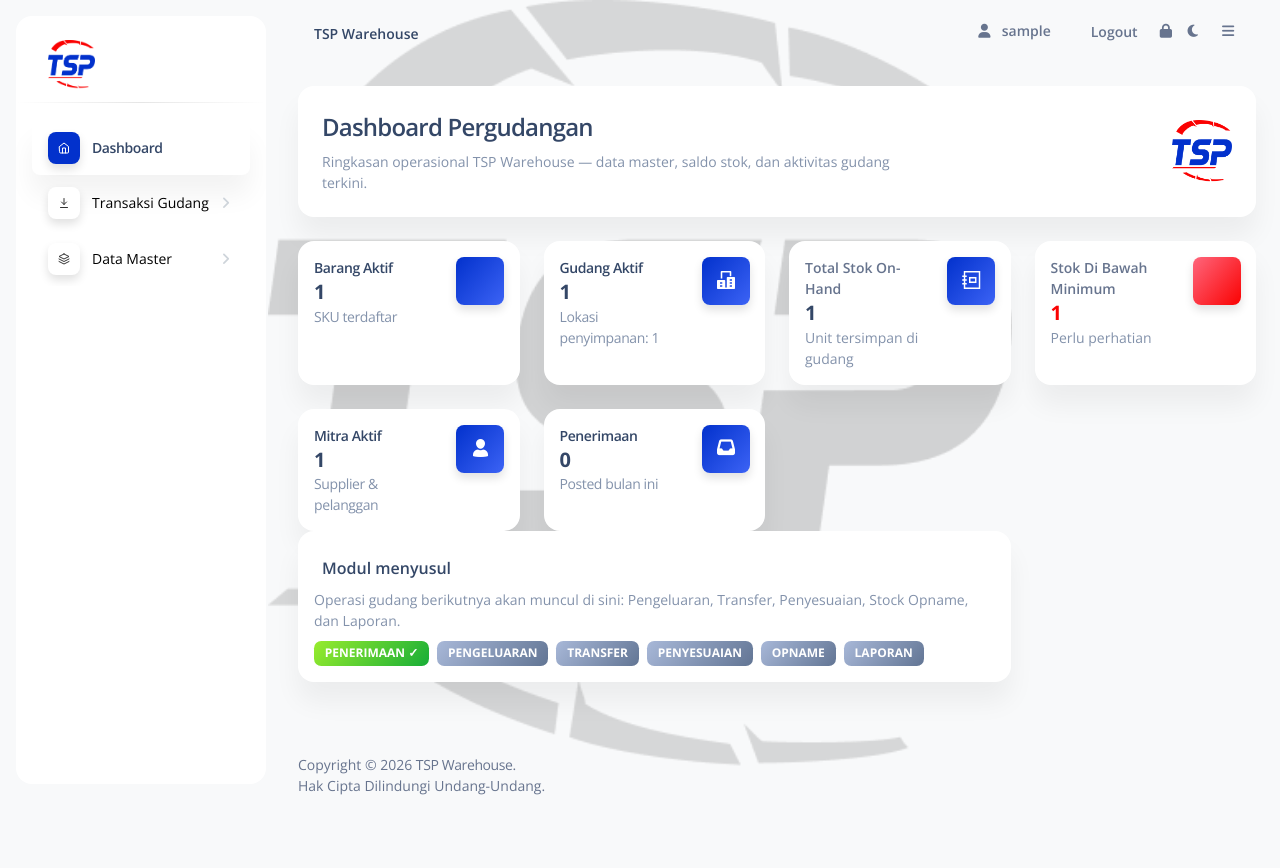
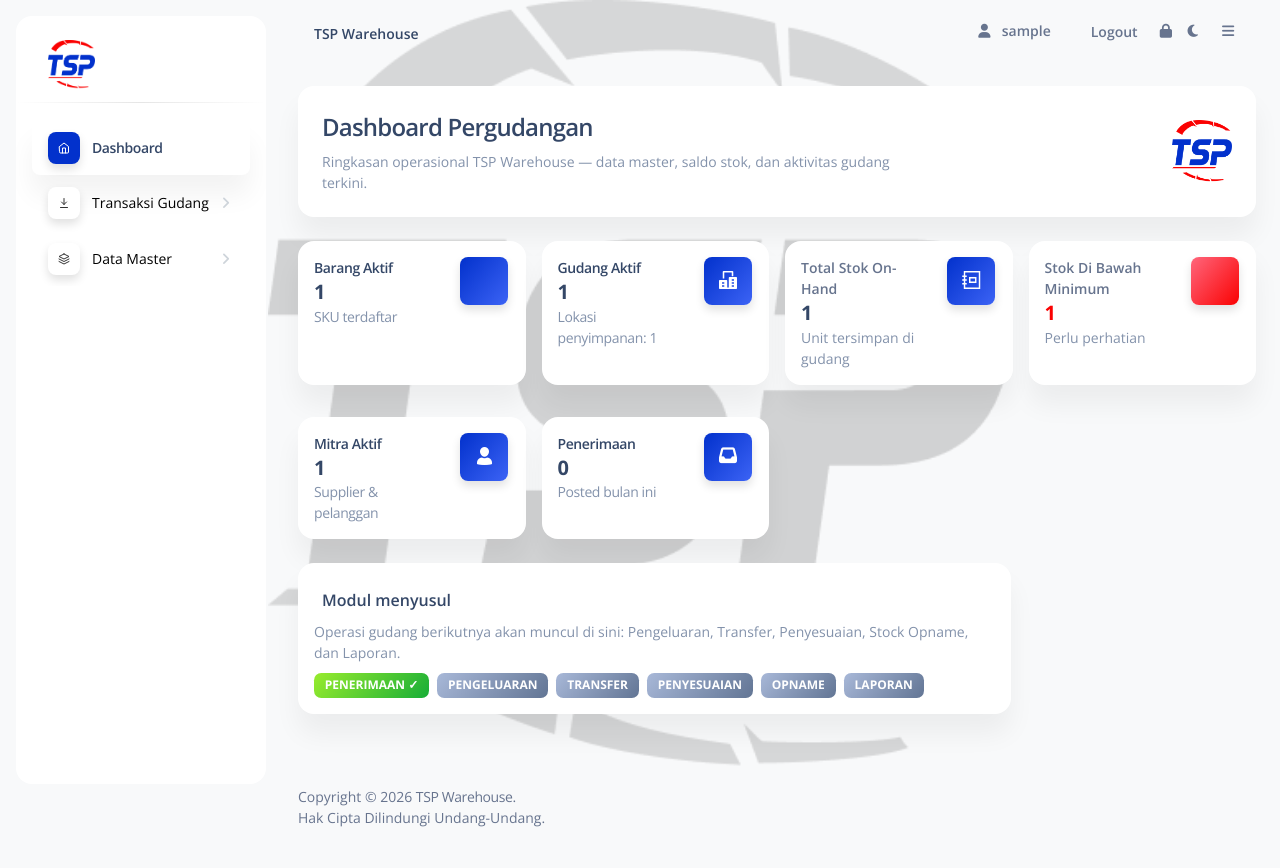
Before and after one commit to Bono2666/timur_sp, a Django app: page / in a window 1280 px wide. Before the commit the page ends 795 px from the top, so only its background shows below. Run offline with Django 4.2, Linux system fonts and the light colour scheme; a user stored in the database is signed in; tables that the repository leaves empty hold one stand-in row (values such as "Sample post"); some libraries are stand-ins or nearby versions.

Commit message:
Rapikan jarak kartu KPI dashboard (gutter g-3) & pisahkan card Modul menyusul ke baris sendiri

```diff
--- a/apps/templates/home/index.html
+++ b/apps/templates/home/index.html
@@ -27,8 +27,8 @@
   </div>
 
   <!-- KPI cards -->
-  <div class="row">
-    <div class="col-xl-3 col-sm-6 mb-xl-0 mb-4">
+  <div class="row g-3">
+    <div class="col-xl-3 col-sm-6">
       <a href="{% url 'item-index' %}" class="text-decoration-none">
         <div class="card h-100">
           <div class="card-body p-3">
@@ -51,7 +51,7 @@
       </a>
     </div>
 
-    <div class="col-xl-3 col-sm-6 mb-xl-0 mb-4">
+    <div class="col-xl-3 col-sm-6">
       <a href="{% url 'warehouse-index' %}" class="text-decoration-none">
         <div class="card h-100">
           <div class="card-body p-3">
@@ -74,7 +74,7 @@
       </a>
     </div>
 
-    <div class="col-xl-3 col-sm-6 mb-xl-0 mb-4">
+    <div class="col-xl-3 col-sm-6">
       <div class="card h-100">
         <div class="card-body p-3">
           <div class="row">
@@ -117,9 +117,9 @@
     </div>
   </div>
 
-  <!-- Mitra + akses cepat master -->
-  <div class="row mt-4">
-    <div class="col-xl-3 col-sm-6 mb-xl-0 mb-4">
+  <!-- Mitra + Penerimaan -->
+  <div class="row g-3 mt-3">
+    <div class="col-xl-3 col-sm-6">
       <a href="{% url 'partner-index' %}" class="text-decoration-none">
         <div class="card h-100">
           <div class="card-body p-3">
@@ -143,7 +143,7 @@
     </div>
 
     {% if 'RCV' in role or request.user.is_superuser %}
-    <div class="col-xl-3 col-sm-6 mb-xl-0 mb-4">
+    <div class="col-xl-3 col-sm-6">
       <a href="{% url 'receipt-index' %}" class="text-decoration-none">
         <div class="card h-100">
           <div class="card-body p-3">
@@ -179,9 +179,12 @@
       </a>
     </div>
     {% endif %}
+  </div>
 
+  <!-- Modul menyusul (baris terpisah agar ada jelas dengan KPI) -->
+  <div class="row mt-4">
     <div class="col-xl-9 col-sm-6">
-      <div class="card h-100">
+      <div class="card">
         <div class="card-header bg-transparent">
           <h6 class="mb-0">Modul menyusul</h6>
         </div>
```
